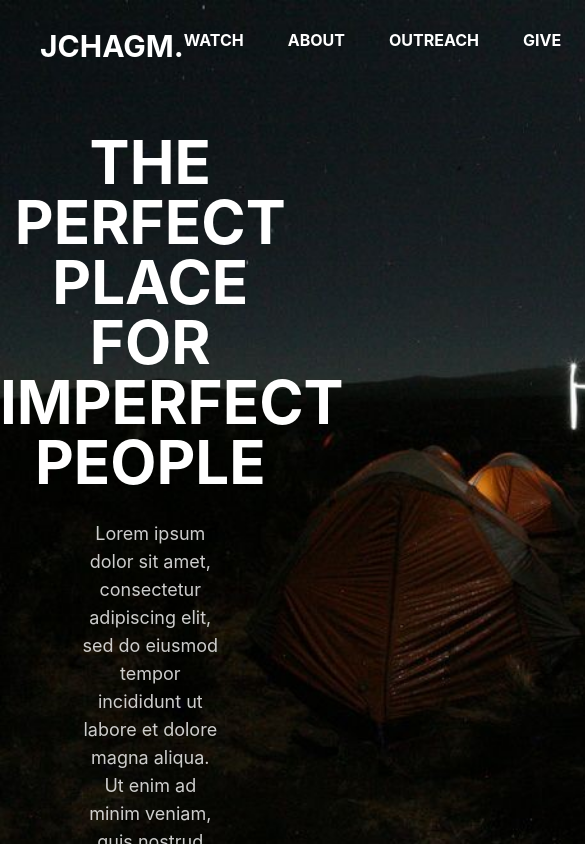
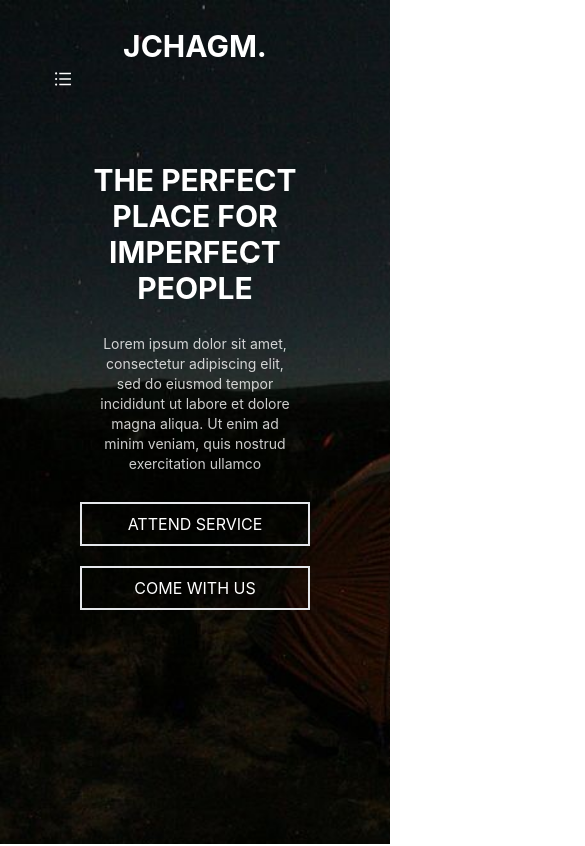
Before and after one commit to aljaaaymp/jchag, a React (Create React App) app: page / in a window 390 px wide. Shown: the top 846 px of the page, 585 px wide, since content can reach past the window. Built offline with nearby package versions, Linux system fonts and the light colour scheme.

Commit message:
committed

```diff
--- a/src/components/Footer.jsx
+++ b/src/components/Footer.jsx
@@ -14,7 +14,7 @@ import { GoLocation } from "react-icons/go";
 const Footer = () => {
   return (
     <div className=" h-auto bg-black flex flex-col py-20">
-      <div className="flex justify-around items-start px-20">
+      <div className="flex md:flex-row flex-col md:justify-around justify-center items-center md:items-start gap-5 px-20">
         <div className="flex flex-col text-white gap-2 justify-center items-center">
           <AiOutlineMail size={40} />
           <span className="font-bold text-xl">EMAIL</span>
--- a/src/components/Homepage.jsx
+++ b/src/components/Homepage.jsx
@@ -1,33 +1,55 @@
 import React from 'react'
 import { BiTime } from "react-icons/bi";
+import { AiOutlineBars } from "react-icons/ai";
+import { useState } from 'react';
 
-const Homepage = () => {
+function Homepage() {
+    const [navbarOpen, setNavbarOpen] = useState(false);
+
   return (
     <div className="flex flex-col w-auto h-auto" id="container">
       <div id="hero" className="w-fit h-screen bg-hero bg-cover flex flex-col">
         <div
           id="navbar"
-          className="flex flex-row text-white justify-between px-10 py-7 font-bold"
+          className="flex flex-col md:flex-row text-white justify-start md:justify-between px-10 py-7 font-bold"
         >
           <span className="text-3xl"> JCHAGM. </span>
-          <div className="flex gap-11">
-            <span> WATCH </span>
-            <span> ABOUT </span>
-            <span> OUTREACH </span>
-            <span> GIVE </span>
+          <button
+            className="text-black cursor-pointer text-xl leading-none px-3 py-1 border border-solid border-transparent rounded bg-transparent block lg:hidden outline-none focus:outline-none"
+            type="button"
+            onClick={() => setNavbarOpen(!navbarOpen)}
+          >
+            <i className="fas fa-bars">
+              <AiOutlineBars className='text-white'/>
+            </i>
+          </button>
+          <div
+            className={
+              "md:flex  flex-col md:flex-row items-start md:items-center justify-center  pr-8 md:pr-0" +
+              (navbarOpen ? " flex" : " hidden")
+            }
+            id="example-navbar-danger"
+          >
+            <div/>
+            <div className="flex gap-11 flex-col md:flex-row">
+              <span> WATCH </span>
+              <span> ABOUT </span>
+              <span> OUTREACH </span>
+              <span> GIVE </span>
+            </div>
           </div>
         </div>
-        <div className="pt-10 flex flex-col w-1/2">
-          <span className="text-white text-6xl font-bold">
+        <div className="pt-10 flex flex-col px-20 md:w-1/2">
+          <span className="text-white text-3xl md:text-6xl font-bold">
             THE PERFECT PLACE FOR IMPERFECT PEOPLE
           </span>
-          <span className="text-white text-lg  flex justify-start px-20 pt-7 text-opacity-80">
+          <span className="text-white text-sm md:text-lg  flex justify-start px-5 md:px-20 pt-7 text-opacity-80">
             Lorem ipsum dolor sit amet, consectetur adipiscing elit, sed do
             eiusmod tempor incididunt ut labore et dolore magna aliqua. Ut enim
             ad minim veniam, quis nostrud exercitation ullamco{" "}
           </span>
 
-          <div className="flex flex-row text-white justify-center py-7 gap-5">
+          <div className="flex flex-col md:flex-row text-white justify-center py-7 gap-5">
             <span className="border-2 p-2">ATTEND SERVICE</span>
             <span className="border-2 p-2">COME WITH US</span>
           </div>
@@ -39,7 +61,7 @@ const Homepage = () => {
             {" "}
             JOIN US{" "}
           </span>
-          <div className="flex justify-between pt-20 pb-32 px-72">
+          <div className="flex flex-col md:flex-row justify-between pt-20 pb-32 gap-5 md:px-72">
             <div className="flex flex-col text-sm justify-center items-center">
               <BiTime size={50} />
               <span className="font-bold text-xl pt-5">IN PERSON</span>
@@ -68,7 +90,7 @@ const Homepage = () => {
         <span className="border-b-4  border-black text-3xl font-bold pt-10 pb-5">
           MUSIC & PODCASTS
         </span>
-        <div className="flex justify-center  gap-52">
+        <div className="flex md:flex-row flex-col justify-center gap-5 md:gap-52">
           <div className="flex flex-col justify-center items-center gap-5">
             <span className="bg-black h-40 w-40 rounded-full flex justify-center items-center text-white">
               HOPE YARN
@@ -91,12 +113,12 @@ const Homepage = () => {
       </div>
       <div
         id="youth"
-        className="bg-youth w-full h-screen bg-cover bg-center flex flex-col justify-start items-center"
+        className="bg-youth w-full md:h-screen bg-cover bg-center flex flex-col pb-10 justify-start items-center"
       >
         <span className="text-white pt-20 text-3xl font-bold border-b-4 pb-5 border-black">
           KIDS AND YOUTH
         </span>
-        <div className="flex pt-20 gap-64 justify-center ">
+        <div className="flex md:flex-row flex-col pt-20 gap-5 md:gap-64 justify-center ">
           <div className="flex flex-col justify-center items-center gap-10">
             <span className="bg-black w-40 h-40 rounded-full  text-white flex justify-center items-center">
               HOPE KIDS
@@ -109,7 +131,7 @@ const Homepage = () => {
             <span className="bg-black w-40 h-40 rounded-full text-white flex justify-center items-center">
               YOUTH FOR NEW GENERATIONS
             </span>
-            <span className="font-bold text-xl border-4 p-2 border-black">
+            <span className="font-bold text-xl border-4 p-2 md:border-black border-white text-white md:text-black">
               MORE ABOUT YOUTH
             </span>
           </div>
@@ -125,7 +147,7 @@ const Homepage = () => {
         <span className="text-black text-3xl font-bold">FOLLOW US </span>
         <span className="text-black">FACEBOOK </span>
 
-        <span className="text-black text-xl font-bold text-opacity-90 border-2 border-black py-2 px-4">
+        <span className="text-black md:text-xl font-bold text-opacity-90 border-2 border-black py-2 px-4">
           @JESUS CHRIST HOPE OFF ALL GENERATIONS, INC. MINISTRY
         </span>
       </div>
```
